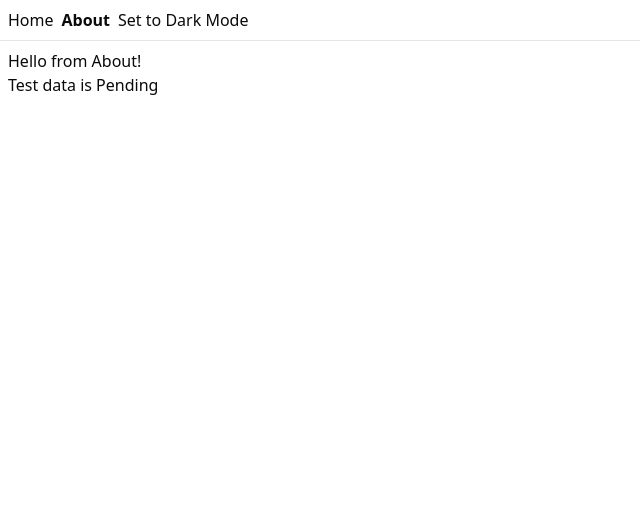
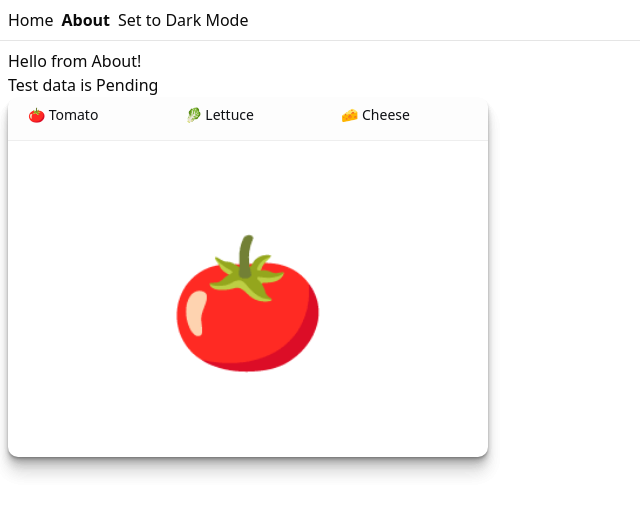
Before and after one commit to emilyeserven/motion-experiments, a React (Vite) app in the folder packages/client/: page /about in a window 1280 px wide. Shown: the top 514 px of the page, without its empty margins (0-640 px from the left). Built offline with nearby package versions, Linux system fonts and the light colour scheme; no server answers.

Commit message:
Copied in sample code from motion

```diff
--- a/packages/client/src/routes/about.tsx
+++ b/packages/client/src/routes/about.tsx
@@ -1,5 +1,9 @@
+import { useState } from "react";
+
 import { useQuery } from "@tanstack/react-query";
 import { createFileRoute } from "@tanstack/react-router";
+import { AnimatePresence } from "motion/react";
+import * as motion from "motion/react-client";
 
 import { fetchTest } from "@/utils/fetchFunctions.ts";
 
@@ -15,6 +19,125 @@
     queryFn: () => fetchTest(),
   });
 
+  // Animation sample code from: https://motion.dev/docs/react-layout-animations?platform=react
+
+  const container: React.CSSProperties = {
+    width: 480,
+    height: "60vh",
+    maxHeight: 360,
+    borderRadius: 10,
+    background: "white",
+    overflow: "hidden",
+    boxShadow:
+            "0 1px 1px hsl(0deg 0% 0% / 0.075), 0 2px 2px hsl(0deg 0% 0% / 0.075), 0 4px 4px hsl(0deg 0% 0% / 0.075), 0 8px 8px hsl(0deg 0% 0% / 0.075), 0 16px 16px hsl(0deg 0% 0% / 0.075), 0 2px 2px hsl(0deg 0% 0% / 0.075), 0 4px 4px hsl(0deg 0% 0% / 0.075), 0 8px 8px hsl(0deg 0% 0% / 0.075), 0 16px 16px hsl(0deg 0% 0% / 0.075)",
+    display: "flex",
+    flexDirection: "column",
+  };
+
+  const nav: React.CSSProperties = {
+    background: "#fdfdfd",
+    padding: "5px 5px 0",
+    borderRadius: "10px",
+    borderBottomLeftRadius: 0,
+    borderBottomRightRadius: 0,
+    borderBottom: "1px solid #eeeeee",
+    height: 44,
+  };
+
+  const tabsStyles: React.CSSProperties = {
+    listStyle: "none",
+    padding: 0,
+    margin: 0,
+    fontWeight: 500,
+    fontSize: 14,
+  };
+
+  const tabsContainer: React.CSSProperties = {
+    ...tabsStyles,
+    display: "flex",
+    width: "100%",
+  };
+
+  const tab: React.CSSProperties = {
+    ...tabsStyles,
+    borderRadius: 5,
+    borderBottomLeftRadius: 0,
+    borderBottomRightRadius: 0,
+    width: "100%",
+    padding: "10px 15px",
+    position: "relative",
+    background: "white",
+    cursor: "pointer",
+    height: 24,
+    display: "flex",
+    justifyContent: "space-between",
+    alignItems: "center",
+    flex: 1,
+    minWidth: 0,
+    userSelect: "none",
+    color: "#0f1115",
+  };
+
+  const underline: React.CSSProperties = {
+    position: "absolute",
+    bottom: -2,
+    left: 0,
+    right: 0,
+    height: 2,
+    background: "var(--accent)",
+  };
+
+  const iconContainer: React.CSSProperties = {
+    display: "flex",
+    justifyContent: "center",
+    alignItems: "center",
+    flex: 1,
+  };
+
+  const icon: React.CSSProperties = {
+    fontSize: 128,
+  };
+
+  /**
+     * ==============   Data   ================
+     */
+
+  const allIngredients = [
+    {
+      icon: "🍅",
+      label: "Tomato",
+    },
+    {
+      icon: "🥬",
+      label: "Lettuce",
+    },
+    {
+      icon: "🧀",
+      label: "Cheese",
+    },
+    {
+      icon: "🥕",
+      label: "Carrot",
+    },
+    {
+      icon: "🍌",
+      label: "Banana",
+    },
+    {
+      icon: "🫐",
+      label: "Blueberries",
+    },
+    {
+      icon: "🥂",
+      label: "Champers?",
+    },
+  ];
+
+  const [tomato, lettuce, cheese] = allIngredients;
+  const tabs = [tomato, lettuce, cheese];
+
+  const [selectedTab, setSelectedTab] = useState(tabs[0]);
+
   return (
     <div className="p-2">
       <h2>Hello from About!</h2>
@@ -25,6 +148,61 @@
         {data && "loaded!"}
       </p>
       {data && data.item}
+
+      <div style={container}>
+        <nav style={nav}>
+          <ul style={tabsContainer}>
+            {tabs.map(item => (
+              <motion.li
+                key={item.label}
+                initial={false}
+                animate={{
+                  backgroundColor:
+                                    item === selectedTab ? "#eee" : "#eee0",
+                }}
+                style={tab}
+                onClick={() => setSelectedTab(item)}
+              >
+                {`${item.icon} ${item.label}`}
+                {item === selectedTab
+                  ? (
+                    <motion.div
+                      style={underline}
+                      layoutId="underline"
+                      id="underline"
+                    />
+                  )
+                  : null}
+              </motion.li>
+            ))}
+          </ul>
+        </nav>
+        <main style={iconContainer}>
+          <AnimatePresence mode="wait">
+            <motion.div
+              key={selectedTab ? selectedTab.label : "empty"}
+              initial={{
+                y: 10,
+                opacity: 0,
+              }}
+              animate={{
+                y: 0,
+                opacity: 1,
+              }}
+              exit={{
+                y: -10,
+                opacity: 0,
+              }}
+              transition={{
+                duration: 0.2,
+              }}
+              style={icon}
+            >
+              {selectedTab ? selectedTab.icon : "😋"}
+            </motion.div>
+          </AnimatePresence>
+        </main>
+      </div>
     </div>
   );
 }
```
